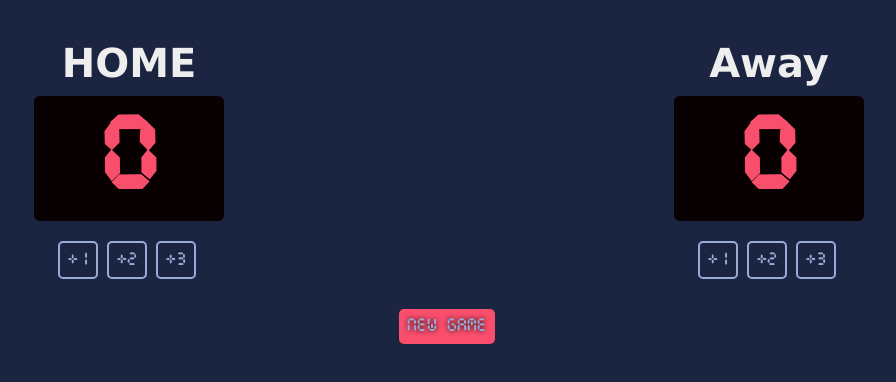
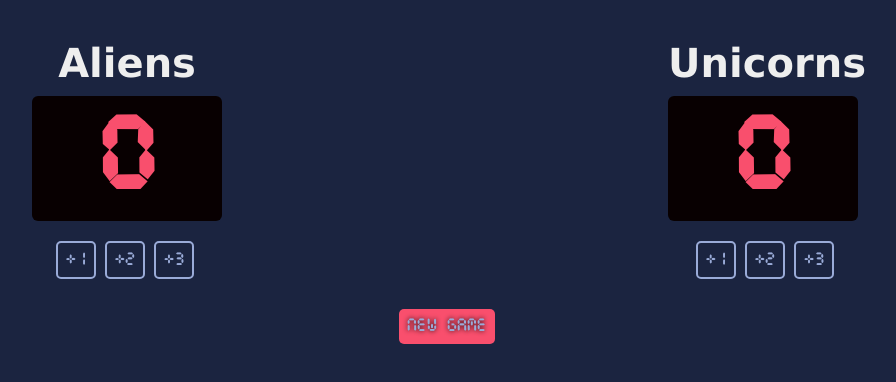
Before and after one commit to MohamedZakidev/Basketball-Scoreboard, a plain HTML site: page index.html in a window 1280 px wide. Shown: the whole page, without its empty margins (191-1087 px from the left). Drawn offline with nearby package versions, Linux system fonts and the light colour scheme.

Commit message:
Add customized team names

```diff
--- a/index.html
+++ b/index.html
@@ -5,14 +5,14 @@
     <body>
         <div class="container">
             <div>
-                <h3 class="dash-text">HOME</h3>
+                <h3 class="dash-text">Aliens</h3>
                 <h1 id="home" class="dash-num"></h1>
                 <button onclick="add1()">+1</button>
                 <button onclick="add2()">+2</button>
                 <button onclick="add3()">+3</button>
             </div>
             <div>
-                <h3 class="dash-text">Away</h3>
+                <h3 class="dash-text">Unicorns</h3>
                 <h1 id="guest" class="dash-num"></h1>
                 <button onclick="addone()">+1</button>
                 <button onclick="addtwo()">+2</button>
```
